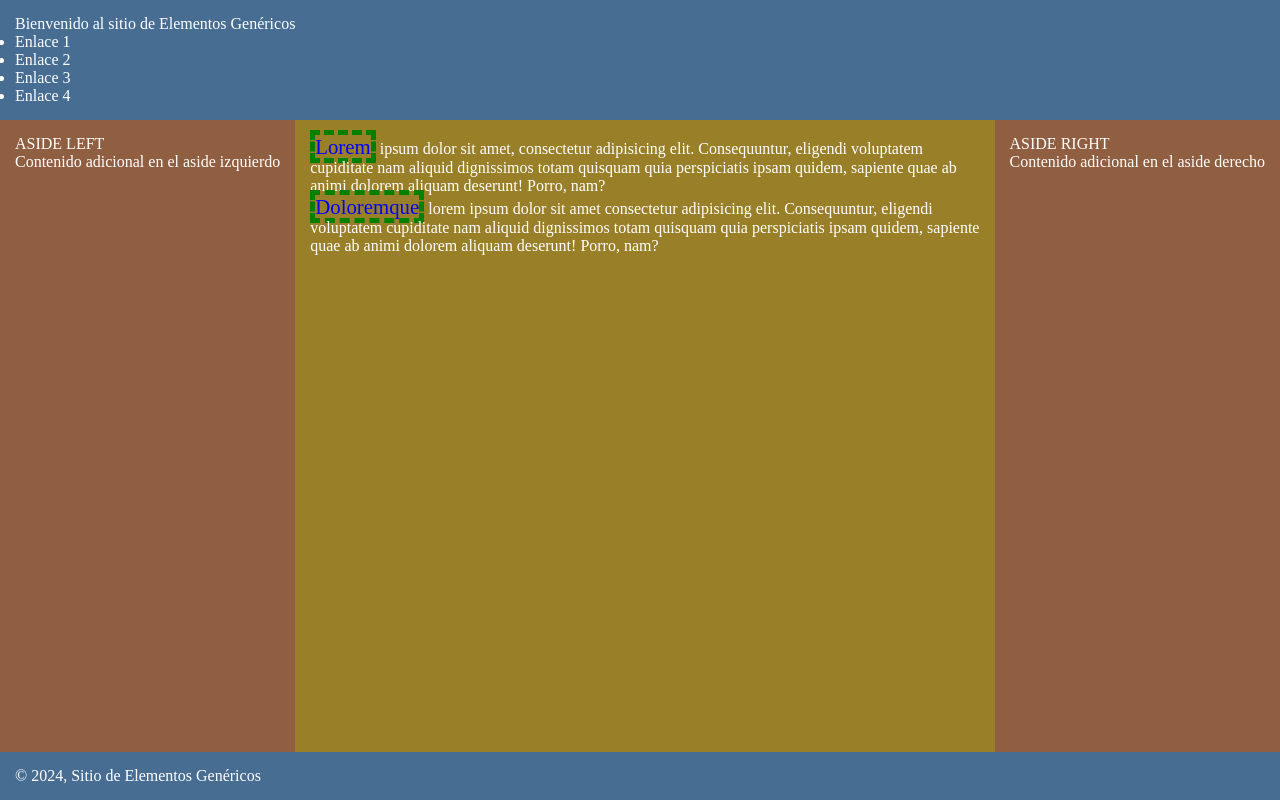
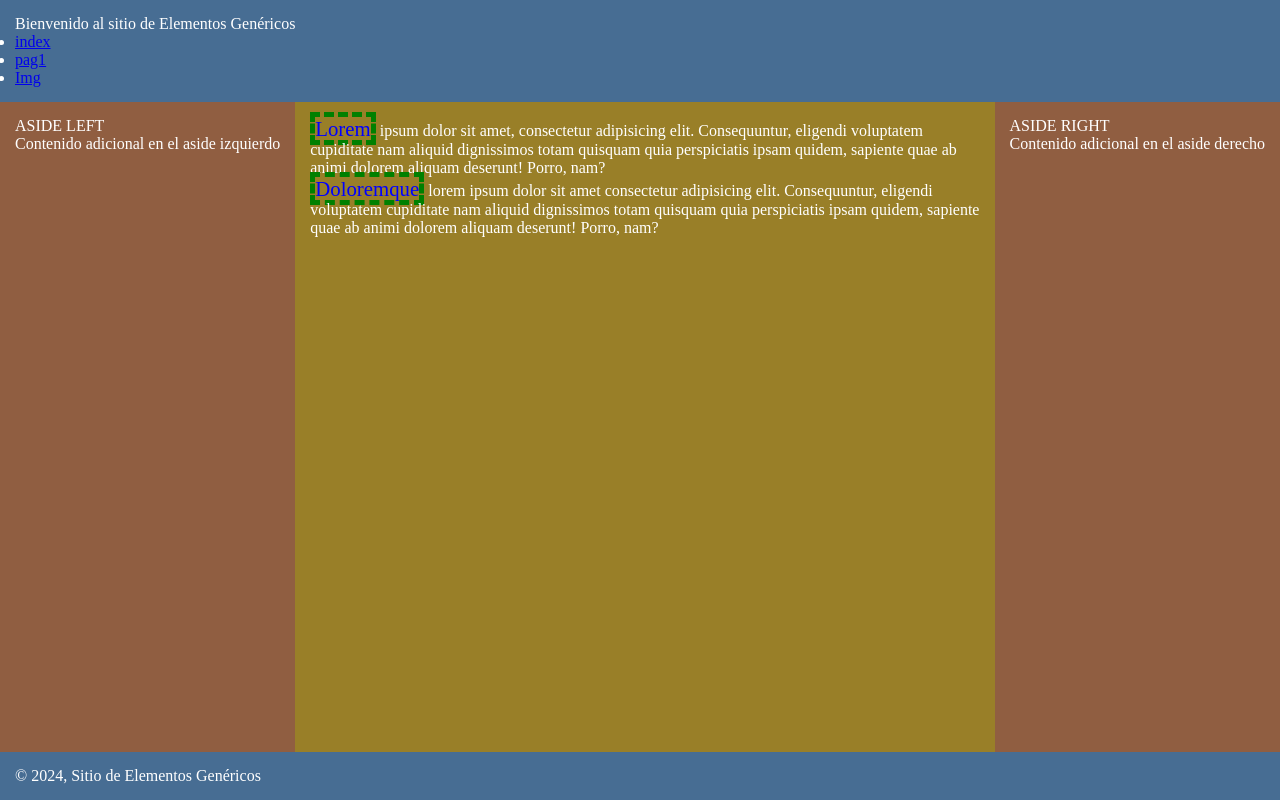
Before and after one commit to Lauracamacholipa/PaginaWeb, a plain HTML site: page pagina1.html in a window 1280 px wide. Drawn offline with Linux system fonts and the light colour scheme.

Commit message:
Intento deployar

```diff
--- a/pagina1.html
+++ b/pagina1.html
@@ -9,15 +9,14 @@
 <body>
     <div id="header">
         <span>Bienvenido al sitio de Elementos Genéricos</span>
-        <div id="nav"></div>
+        <div id="nav">
             <ul>
-                <li>Enlace 1</li>
-                <li>Enlace 2</li>
-                <li>Enlace 3</li>
-                <li>Enlace 4</li>
+                <li><a href="index.html" target="_self">index</a></li>
+                <li><a href="pagina1.html" target="_self">pag1</a></li>
+                <li><a href="pagina5.html" target="_self">Img</a></li>
 
             </ul>
-    </div>
+        </div>
     </div>
 
     <div id="aside-left">
```
Also changed, not shown: index.html (+7 -0 lines), pagina5.html (+9 -0 lines).
